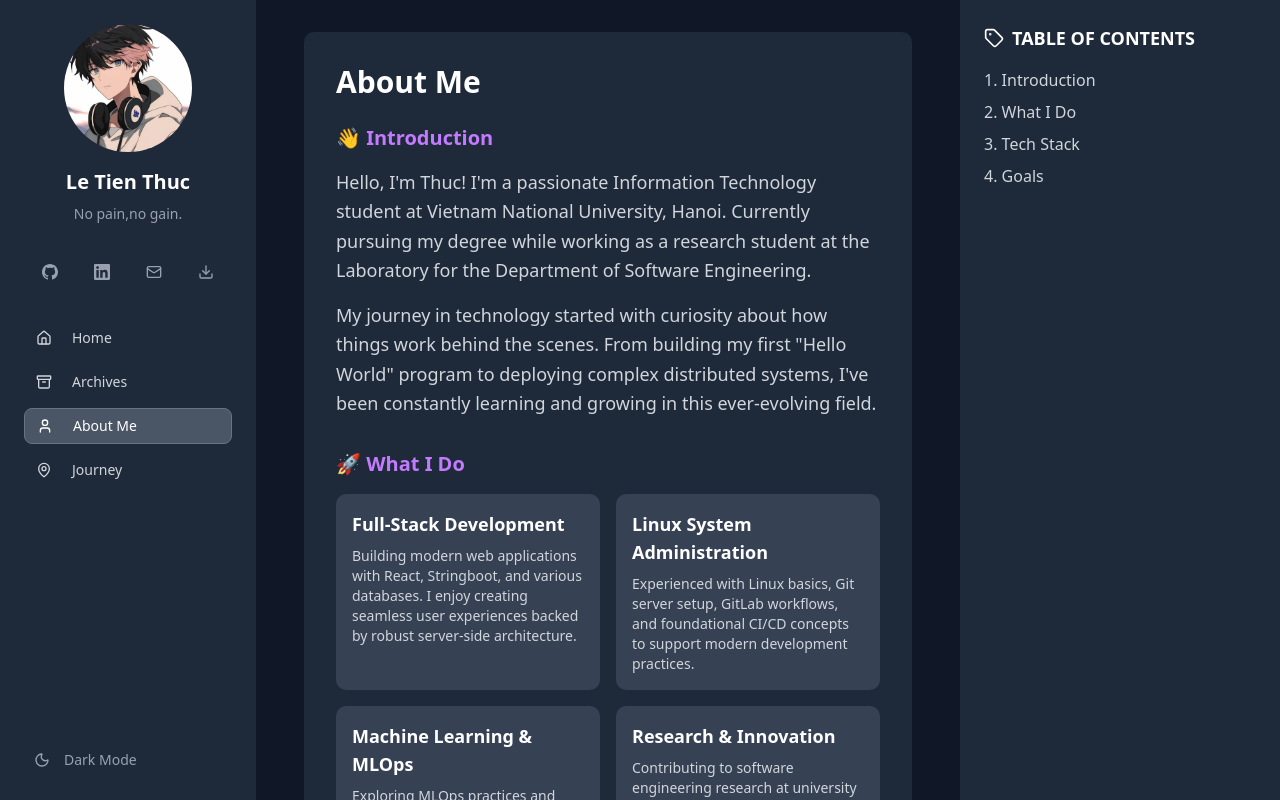
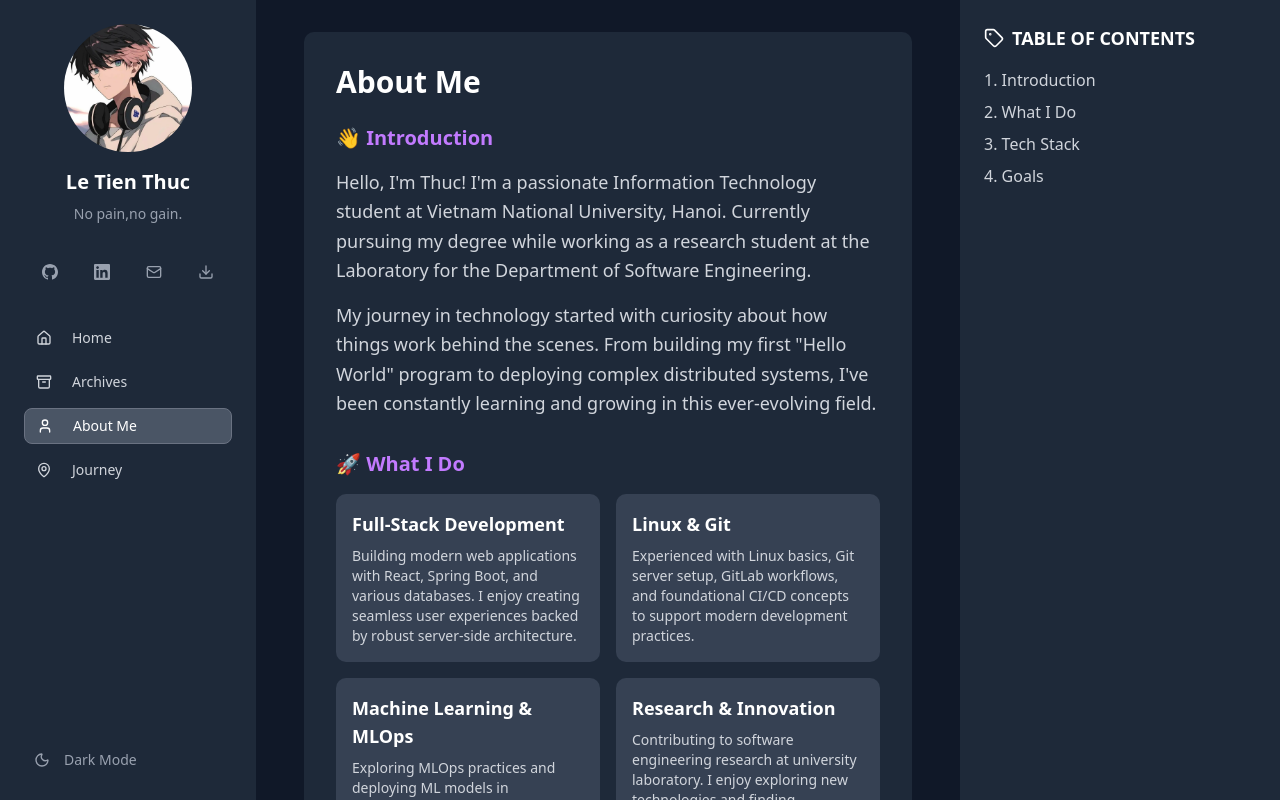
Before and after one commit to Thucdzio/Profilo, a Next.js app: page / in a window 1280 px wide. Both pictures are taken after a click on the button "About Me". Shown: the top 800 px of the page. Built offline with nearby package versions, Linux system fonts and the light colour scheme.

Commit message:
update profile

```diff
--- a/components/about-me-page.tsx
+++ b/components/about-me-page.tsx
@@ -63,7 +63,7 @@ export default function AboutMePage({ isDarkMode }: AboutMePageProps) {
                     isDarkMode ? "text-gray-300" : "text-gray-600"
                   } text-sm`}
                 >
-                  Building modern web applications with React, Stringboot, and
+                  Building modern web applications with React, Spring Boot, and
                   various databases. I enjoy creating seamless user experiences
                   backed by robust server-side architecture.
                 </p>
@@ -74,7 +74,7 @@ export default function AboutMePage({ isDarkMode }: AboutMePageProps) {
                 } p-4 rounded-lg w-full`}
               >
                 <h3 className="font-semibold mb-2 text-base sm:text-lg">
-                  Linux System Administration
+                  Linux & Git
                 </h3>
                 <p
                   className={`${
```
